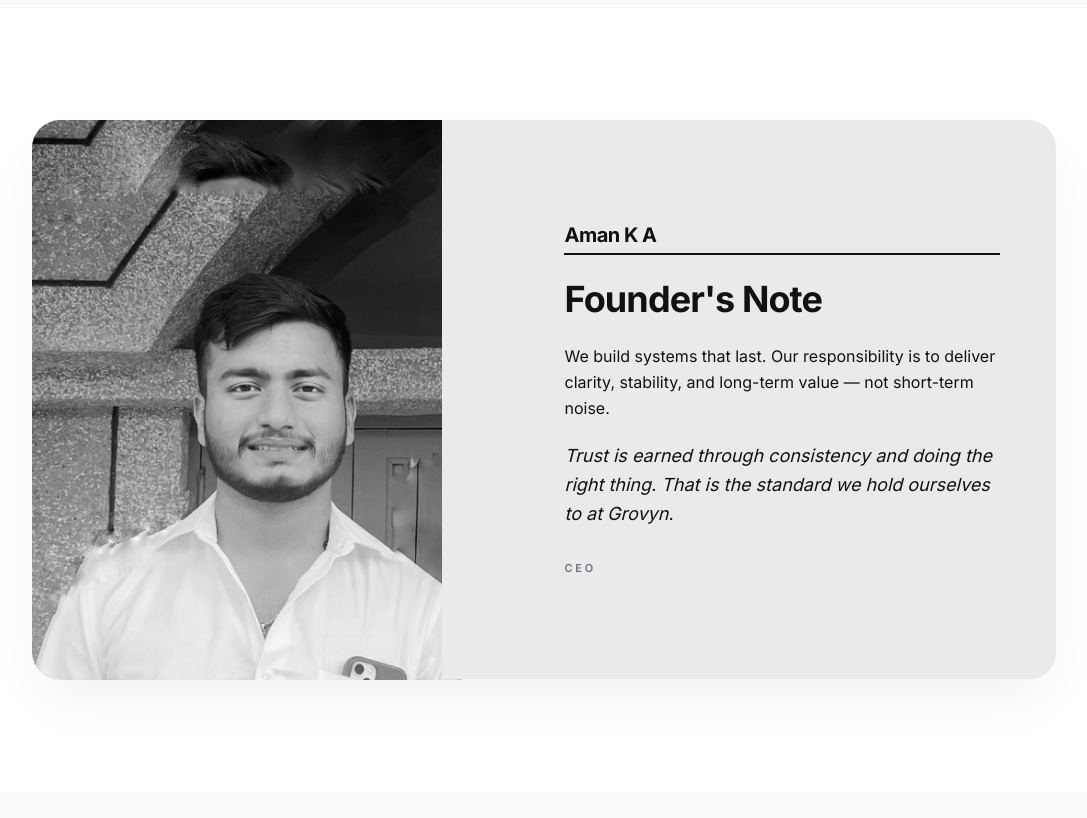
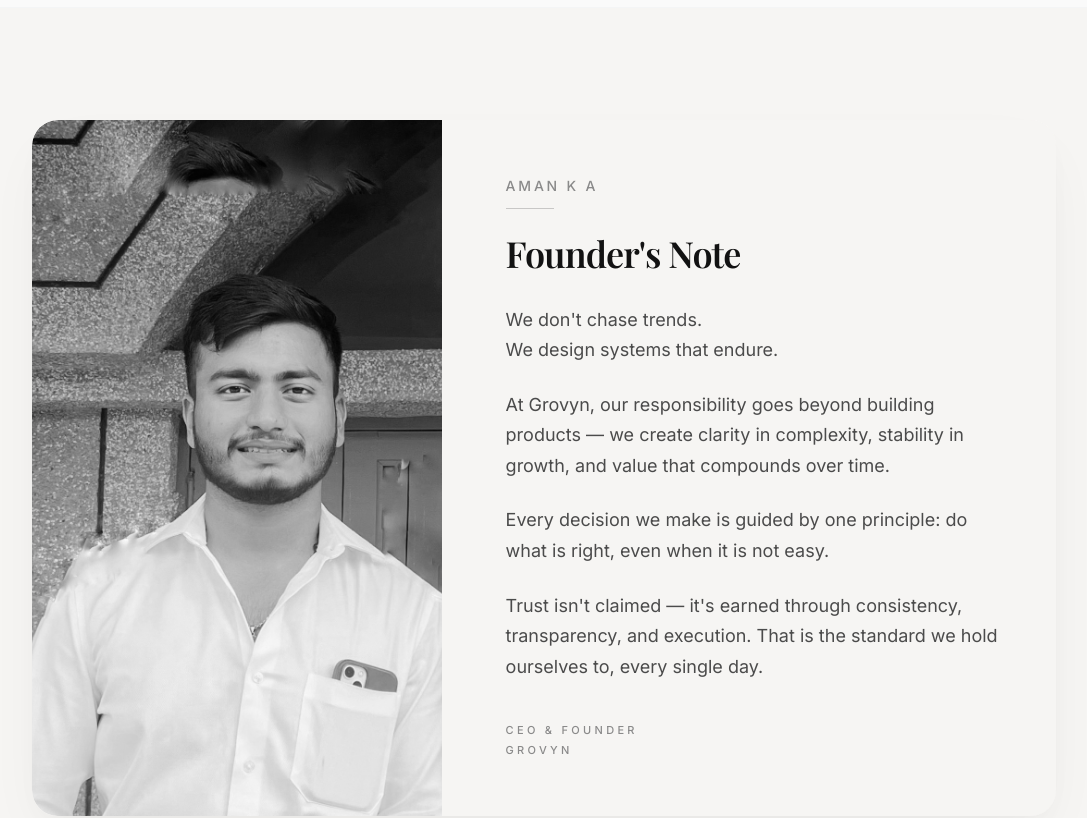
Before and after one commit to grovyn-team/grovyn-website-2.0, a Next.js app: page /en/about in a window 1280 px wide. Shown: the part 1180-1998 px from the top of the page, without its empty margins (96-1183 px from the left). Built offline with nearby package versions, Linux system fonts and the light colour scheme.

Commit message:
Founder's card modification

```diff
--- a/app/globals.css
+++ b/app/globals.css
@@ -1,4 +1,5 @@
 @import url('https://fonts.googleapis.com/css2?family=Inter:wght@300;400;500;600;700&display=swap');
+@import url('https://fonts.googleapis.com/css2?family=Playfair+Display:ital,wght@0,400;0,500;0,600;0,700&display=swap');
 
 @import "tailwindcss";
 
@@ -29,6 +30,10 @@
 
   .container {
     @apply max-w-7xl mx-auto px-6 lg:px-12;
+  }
+
+  .font-founder-heading {
+    font-family: 'Playfair Display', Georgia, serif;
   }
 }
 
--- a/components/AboutContent.tsx
+++ b/components/AboutContent.tsx
@@ -4,6 +4,7 @@ import React, { useEffect, useState } from "react";
 import Image from "next/image";
 import Link from "next/link";
 import { useLocale } from "next-intl";
+import { motion } from "framer-motion";
 import {
   ArrowRight,
   ChevronRight,
@@ -192,76 +193,74 @@ export default function AboutContent() {
         </div>
       </section>
 
-      {/* Founder's Note — editorial layout with diagonal separator */}
-      <section className="py-16 sm:py-24 lg:py-28 px-4 sm:px-6 lg:px-12 bg-white">
+      {/* Founder's Note — premium luxury tech, editorial two-column card */}
+      <section className="py-16 sm:py-24 lg:py-28 px-4 sm:px-6 lg:px-12" style={{ backgroundColor: "#F6F5F3" }}>
         <div className="max-w-5xl mx-auto">
-          <article className="relative overflow-hidden rounded-[1.25rem] sm:rounded-[1.5rem] lg:rounded-[1.75rem] bg-white shadow-[0_24px_64px_-16px_rgba(0,0,0,0.08)] min-h-[480px] sm:min-h-[520px] lg:min-h-[560px]">
-            {/* Mobile/tablet: stack image then content */}
-            <div className="flex flex-col lg:hidden">
-              <div className="relative aspect-[4/5] overflow-hidden bg-white">
+          <motion.article
+            initial={{ opacity: 0, y: 20 }}
+            whileInView={{ opacity: 1, y: 0 }}
+            viewport={{ once: true, margin: "-80px" }}
+            transition={{ duration: 0.6, ease: [0.4, 0, 0.2, 1] }}
+            className="relative overflow-hidden rounded-[26px] min-h-[480px] sm:min-h-[520px] lg:min-h-[560px] flex flex-col lg:flex-row"
+            style={{
+              backgroundColor: "#F6F5F3",
+              boxShadow: "0 24px 64px -16px rgba(0,0,0,0.06), 0 12px 32px -12px rgba(0,0,0,0.04)",
+            }}
+          >
+            {/* Left column (40%) — founder portrait, rounded only on left */}
+            <div className="relative w-full lg:w-[40%] min-h-[320px] lg:min-h-full lg:min-w-0 overflow-hidden rounded-t-[26px] lg:rounded-tr-none lg:rounded-l-[26px] group">
               <Image
                 src="/assets/aman-slack.jpeg"
                 alt="Aman K A — Founder & CEO"
                 fill
-                  className="object-cover object-top grayscale"
-                  sizes="100vw"
+                className="object-cover object-top grayscale lg:group-hover:grayscale-0 transition-all duration-700 ease-out"
+                sizes="(max-width: 1024px) 100vw, 40vw"
               />
             </div>
-              <div className="flex flex-col justify-center bg-[#eaeaea] p-8 sm:p-10">
-                <p className="text-[#111] font-bold text-lg tracking-tight border-b-2 border-[#111] pb-1 inline-block">
+
+            {/* Right column (60%) — text content */}
+            <div
+              className="flex-1 flex flex-col justify-center p-8 sm:p-10 lg:p-12 xl:p-14 lg:pl-14 xl:pl-16"
+              style={{ backgroundColor: "#F6F5F3" }}
+            >
+              <p
+                className="text-sm font-medium tracking-[0.2em] uppercase"
+                style={{ color: "#8A8A8A" }}
+              >
                 Aman K A
               </p>
-                <h2 className="text-2xl sm:text-3xl font-black tracking-tight text-[#111] mt-6 mb-6">
+              <hr className="mt-3 mb-6 w-12 border-[#121212]/20" aria-hidden />
+              <h2 className="font-founder-heading text-2xl sm:text-3xl lg:text-4xl font-semibold tracking-tight" style={{ color: "#121212" }}>
                 Founder&apos;s Note
               </h2>
-                <p className="text-[#111] text-sm sm:text-base leading-relaxed">
-                  We build systems that last. Our responsibility is to deliver clarity, stability, and long-term value — not short-term noise.
+              <div className="mt-8 space-y-6 max-w-xl">
+                <p className="text-base sm:text-lg leading-[1.7]" style={{ color: "#4B4B4B" }}>
+                  We don&apos;t chase trends.
+                  <br />
+                  We design systems that endure.
                 </p>
-                <p className="mt-5 text-[#111] text-base leading-relaxed italic">
-                  Trust is earned through consistency and doing the right thing. That is the standard we hold ourselves to at Grovyn.
+                <p className="text-base sm:text-lg leading-[1.7]" style={{ color: "#4B4B4B" }}>
+                  At Grovyn, our responsibility goes beyond building products —
+                  we create clarity in complexity, stability in growth, and value that compounds over time.
                 </p>
-                <p className="mt-8 text-[10px] font-semibold uppercase tracking-[0.25em] text-gray-500">
-                  CEO
+                <p className="text-base sm:text-lg leading-[1.7]" style={{ color: "#4B4B4B" }}>
+                  Every decision we make is guided by one principle:
+                  do what is right, even when it is not easy.
+                </p>
+                <p className="text-base sm:text-lg leading-[1.7]" style={{ color: "#4B4B4B" }}>
+                  Trust isn&apos;t claimed — it&apos;s earned through consistency, transparency, and execution.
+                  That is the standard we hold ourselves to, every single day.
                 </p>
               </div>
-            </div>
-
-            {/* Desktop: image left, content right with diagonal edge */}
-            <div className="hidden lg:flex absolute inset-0">
-              <div className="w-[42%] relative overflow-hidden bg-white">
-                <Image
-                  src="/assets/aman-slack.jpeg"
-                  alt="Aman K A — Founder & CEO"
-                  fill
-                  className="object-cover object-top grayscale"
-                  sizes="42vw"
-                />
-              </div>
-              <div
-                className="flex-1 flex flex-col justify-center bg-[#eaeaea] pl-[12%] pr-12 xl:pr-14 py-12 xl:py-14"
-                style={{
-                  clipPath: "polygon(12% 0, 100% 0, 100% 100%, 0 100%, 0 0)",
-                  marginLeft: "-2%",
-                }}
+              <p
+                className="mt-10 text-[10px] sm:text-[11px] font-medium uppercase tracking-[0.3em]"
+                style={{ color: "#8A8A8A" }}
               >
-                <p className="text-[#111] font-bold text-xl tracking-tight border-b-2 border-[#111] pb-1 inline-block">
-                  Aman K A
-                </p>
-                <h2 className="text-3xl xl:text-4xl font-black tracking-tight text-[#111] mt-6 mb-6">
-                  Founder&apos;s Note
-                </h2>
-                <p className="text-[#111] text-base leading-relaxed max-w-xl">
-                  We build systems that last. Our responsibility is to deliver clarity, stability, and long-term value — not short-term noise.
-                </p>
-                <p className="mt-5 text-[#111] text-lg leading-relaxed max-w-xl italic">
-                  Trust is earned through consistency and doing the right thing. That is the standard we hold ourselves to at Grovyn.
-                </p>
-                <p className="mt-8 text-[11px] font-semibold uppercase tracking-[0.25em] text-gray-500">
-                  CEO
+                CEO & Founder
+                <span className="block mt-0.5" style={{ color: "#8A8A8A" }}>Grovyn</span>
               </p>
             </div>
-            </div>
-          </article>
+          </motion.article>
         </div>
       </section>
 
--- a/components/Hero.tsx
+++ b/components/Hero.tsx
@@ -45,23 +45,23 @@ export default function Hero() {
             </div>
 
             <div className="flex flex-col sm:flex-row flex-wrap gap-4 sm:gap-5 justify-center lg:justify-start px-4 sm:px-0">
-              <a
-                href="#contact"
-                className="bg-[#10b981] text-black px-8 sm:px-10 py-3.5 sm:py-4 rounded-full font-black text-sm hover:bg-[#059669] transition-all transform hover:-translate-y-1 shadow-lg shadow-[#10b981]/20 text-center"
-              >
-                {t("cta_primary")}
-              </a>
               <button
                 type="button"
                 onClick={openDiscoveryCall}
-                className="group flex items-center justify-center space-x-3 border border-white/20 px-8 sm:px-10 py-3.5 sm:py-4 rounded-full font-black text-sm hover:bg-white/10 transition-all transform hover:-translate-y-1 cursor-pointer"
+                className="group flex items-center justify-center space-x-3 bg-[#10b981] text-black px-8 sm:px-10 py-3.5 sm:py-4 rounded-full font-black text-sm hover:bg-[#059669] transition-all transform hover:-translate-y-1 shadow-lg shadow-[#10b981]/20 cursor-pointer"
               >
-                <span className="text-[#10b981]">{tContact("book_discovery_call")}</span>
+                <span>{tContact("book_discovery_call")}</span>
                 <ArrowUpRight
                   size={20}
-                  className="text-[#10b981] group-hover:translate-x-1 group-hover:-translate-y-1 transition-transform"
+                  className="group-hover:translate-x-1 group-hover:-translate-y-1 transition-transform"
                 />
               </button>
+              <a
+                href="#contact"
+                className="flex items-center justify-center space-x-3 border border-white/20 px-8 sm:px-10 py-3.5 sm:py-4 rounded-full font-black text-sm hover:bg-white/10 transition-all transform hover:-translate-y-1 text-center"
+              >
+                <span className="text-[#10b981]">{t("cta_primary")}</span>
+              </a>
               {/* <a
                 href="#contact"
                 className="group flex items-center justify-center space-x-3 border border-white/20 px-8 sm:px-10 py-3.5 sm:py-4 rounded-full font-black text-sm hover:bg-white/10 transition-all transform hover:-translate-y-1"
--- a/components/Navbar.tsx
+++ b/components/Navbar.tsx
@@ -6,7 +6,7 @@ import Link from "next/link";
 import Image from "next/image";
 import { usePathname, useRouter } from "next/navigation";
 import { useLocale, useTranslations } from "next-intl";
-import { Phone, ChevronDown, Monitor, Smartphone, LayoutGrid, Users, Briefcase, Mail, X, Cloud, Network, Headphones, GitBranch, MessageCircle, Truck, BookOpen, Shield, Database } from "lucide-react";
+import { Phone, ChevronDown, Monitor, Smartphone, LayoutGrid, Users, Briefcase, Mail, X, Cloud, Network, Headphones, GitBranch, MessageCircle, Truck, BookOpen, Shield, Database, Home } from "lucide-react";
 import { locales, localeNames, type Locale } from "@/i18n/config";
 
 export default function Navbar() {
@@ -157,6 +157,12 @@ export default function Navbar() {
         </Link>
 
         <div className="hidden lg:flex items-center space-x-5 xl:space-x-8 text-sm font-bold h-full min-w-0 shrink">
+          <Link
+            href={`/${locale}`}
+            className={`transition-colors py-2 ${linkClass(isHome)}`}
+          >
+            {t("home")}
+          </Link>
           <div
             className="relative group flex items-center h-full"
             onMouseEnter={() => { setActiveMenu("capabilities"); setCapabilitiesSub((s) => (s === "services" || s === "infrastructure" ? s : "services")); }}
@@ -441,6 +447,17 @@ export default function Navbar() {
                   </button>
                 </div>
                 <div className="flex flex-col gap-6 mt-2 overflow-y-auto">
+                  <Link
+                    href={`/${locale}`}
+                    className="flex items-center gap-6 font-bold"
+                    onClick={() => setMobileMenuOpen(false)}
+                  >
+                    <div className="w-12 h-12 rounded-xl bg-[#10b981]/10 flex items-center justify-center text-[#10b981] shrink-0">
+                      <Home size={20} />
+                    </div>
+                    {t("home")}
+                  </Link>
+                  <hr className="border-gray-100" />
                   <p className="text-[10px] font-black uppercase tracking-widest text-gray-400">
                     {t("capabilities")}
                   </p>
```
Also changed, not shown: messages/ar.json, messages/de.json, messages/en.json, messages/es.json, messages/fr.json, messages/hi.json, messages/pt.json, messages/zh.json. Lines whose indentation alone changed are shown as unchanged.
